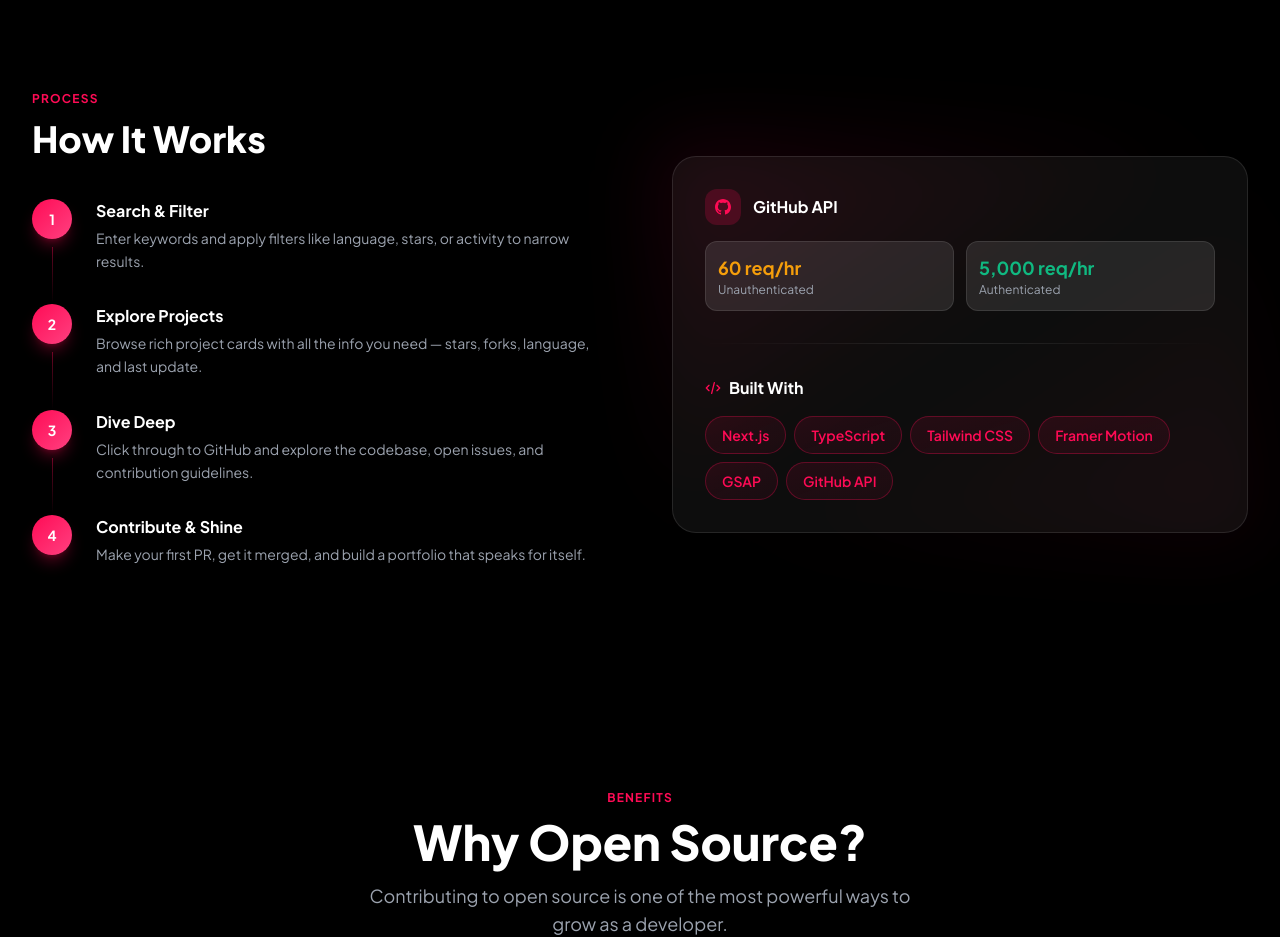
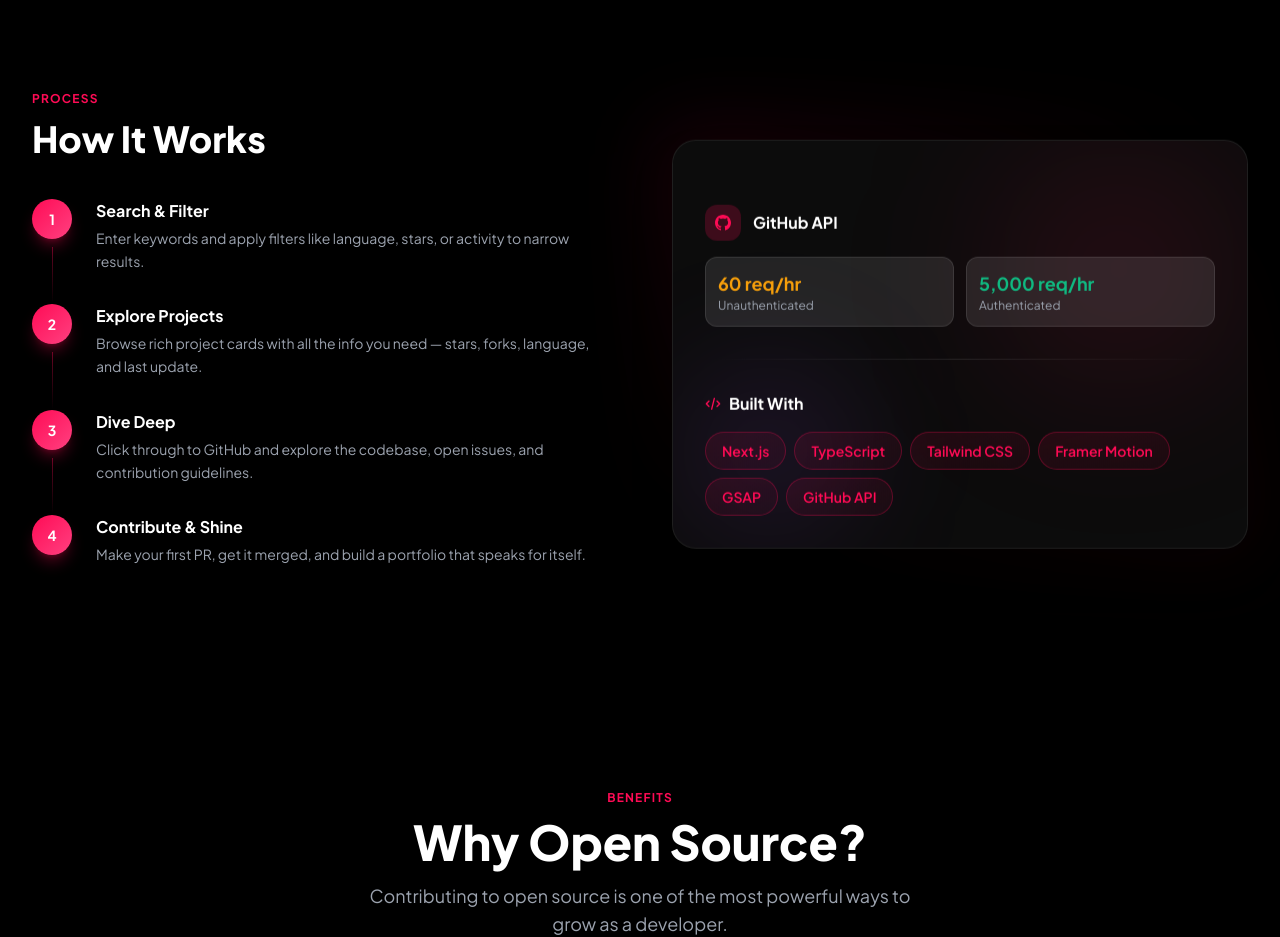
Before and after one commit to TanCodeX/OpenSc0ut, a Next.js app: page /about in a window 1280 px wide. Shown: the part 1640-2577 px from the top of the page. Built offline with nearby package versions, Linux system fonts and the light colour scheme.

Commit message:
feat: add floating motion and interactive hover effects to the GitHub API card component

```diff
--- a/src/app/about/page.tsx
+++ b/src/app/about/page.tsx
@@ -306,17 +306,28 @@
                 whileInView={{ opacity: 1, x: 0 }}
                 viewport={{ once: true }}
                 transition={{ duration: 0.6, delay: 0.2 }}
-                className="relative"
               >
-                {/* Glow */}
-                <div className="absolute -inset-4 bg-gradient-to-br from-[#FF0B55]/20 via-transparent to-[#FF0B55]/10 rounded-3xl blur-2xl opacity-60" />
+                <motion.div
+                  animate={{ y: [0, -12, 0] }}
+                  transition={{ duration: 6, repeat: Infinity, ease: "easeInOut" }}
+                  className="relative group"
+                >
+                  {/* Animated glow */}
+                  <div className="absolute -inset-4 bg-gradient-to-br from-[#FF0B55]/20 via-transparent to-[#FF0B55]/10 rounded-3xl blur-2xl opacity-60 group-hover:opacity-100 group-hover:blur-3xl transition-all duration-700 pointer-events-none" />
 
-                <div className="relative bg-white/5 border border-white/10 rounded-3xl p-8 space-y-8">
+                  {/* Moving gradient border */}
+                  <div className="absolute -inset-[1px] bg-gradient-to-r from-[#FF0B55]/50 via-white/10 to-[#FF0B55]/50 rounded-3xl opacity-0 group-hover:opacity-100 transition-opacity duration-700 bg-[length:200%] animate-[gradientShift_3s_ease_infinite] blur-[2px]" />
+
+                  <div className="relative bg-[#0d0d0d]/95 backdrop-blur-2xl border border-white/[0.08] group-hover:border-transparent rounded-3xl p-8 space-y-8 transition-all duration-500 shadow-2xl overflow-hidden">
+
+                    {/* Internal ambient light */}
+                    <div className="absolute top-0 right-0 w-64 h-64 bg-[#FF0B55]/10 rounded-full blur-[80px] -z-10 group-hover:bg-[#FF0B55]/20 transition-colors duration-700" />
+                    <div className="absolute bottom-0 left-0 w-48 h-48 bg-purple-500/10 rounded-full blur-[60px] -z-10 group-hover:bg-purple-500/20 transition-colors duration-700" />
                     {/* GitHub API */}
                     <div>
                       <div className="flex items-center gap-3 mb-4">
                         <div className="w-9 h-9 rounded-xl bg-[#FF0B55]/20 flex items-center justify-center">
-                        <svg className="w-4 h-4 text-[#FF0B55]" fill="currentColor" viewBox="0 0 24 24"><path d="M12 0c-6.626 0-12 5.373-12 12 0 5.302 3.438 9.8 8.207 11.387.599.111.793-.261.793-.577v-2.234c-3.338.726-4.033-1.416-4.033-1.416-.546-1.387-1.333-1.756-1.333-1.756-1.089-.745.083-.729.083-.729 1.205.084 1.839 1.237 1.839 1.237 1.07 1.834 2.807 1.304 3.492.997.107-.775.418-1.305.762-1.604-2.665-.305-5.467-1.334-5.467-5.931 0-1.311.469-2.381 1.236-3.221-.124-.303-.535-1.524.117-3.176 0 0 1.008-.322 3.301 1.23.957-.266 1.983-.399 3.003-.404 1.02.005 2.047.138 3.006.404 2.291-1.552 3.297-1.23 3.297-1.23.653 1.653.242 2.874.118 3.176.77.84 1.235 1.911 1.235 3.221 0 4.609-2.807 5.624-5.479 5.921.43.372.823 1.102.823 2.222v3.293c0 .319.192.694.801.576 4.765-1.589 8.199-6.086 8.199-11.386 0-6.627-5.373-12-12-12z"/></svg>
+                          <svg className="w-4 h-4 text-[#FF0B55]" fill="currentColor" viewBox="0 0 24 24"><path d="M12 0c-6.626 0-12 5.373-12 12 0 5.302 3.438 9.8 8.207 11.387.599.111.793-.261.793-.577v-2.234c-3.338.726-4.033-1.416-4.033-1.416-.546-1.387-1.333-1.756-1.333-1.756-1.089-.745.083-.729.083-.729 1.205.084 1.839 1.237 1.839 1.237 1.07 1.834 2.807 1.304 3.492.997.107-.775.418-1.305.762-1.604-2.665-.305-5.467-1.334-5.467-5.931 0-1.311.469-2.381 1.236-3.221-.124-.303-.535-1.524.117-3.176 0 0 1.008-.322 3.301 1.23.957-.266 1.983-.399 3.003-.404 1.02.005 2.047.138 3.006.404 2.291-1.552 3.297-1.23 3.297-1.23.653 1.653.242 2.874.118 3.176.77.84 1.235 1.911 1.235 3.221 0 4.609-2.807 5.624-5.479 5.921.43.372.823 1.102.823 2.222v3.293c0 .319.192.694.801.576 4.765-1.589 8.199-6.086 8.199-11.386 0-6.627-5.373-12-12-12z" /></svg>
                         </div>
                         <h4 className="font-bold text-gray-900 dark:text-white">GitHub API</h4>
                       </div>
@@ -349,6 +360,7 @@
                       </div>
                     </div>
                   </div>
+                </motion.div>
               </motion.div>
             </div>
           </div>
```
Lines whose indentation alone changed are shown as unchanged.
